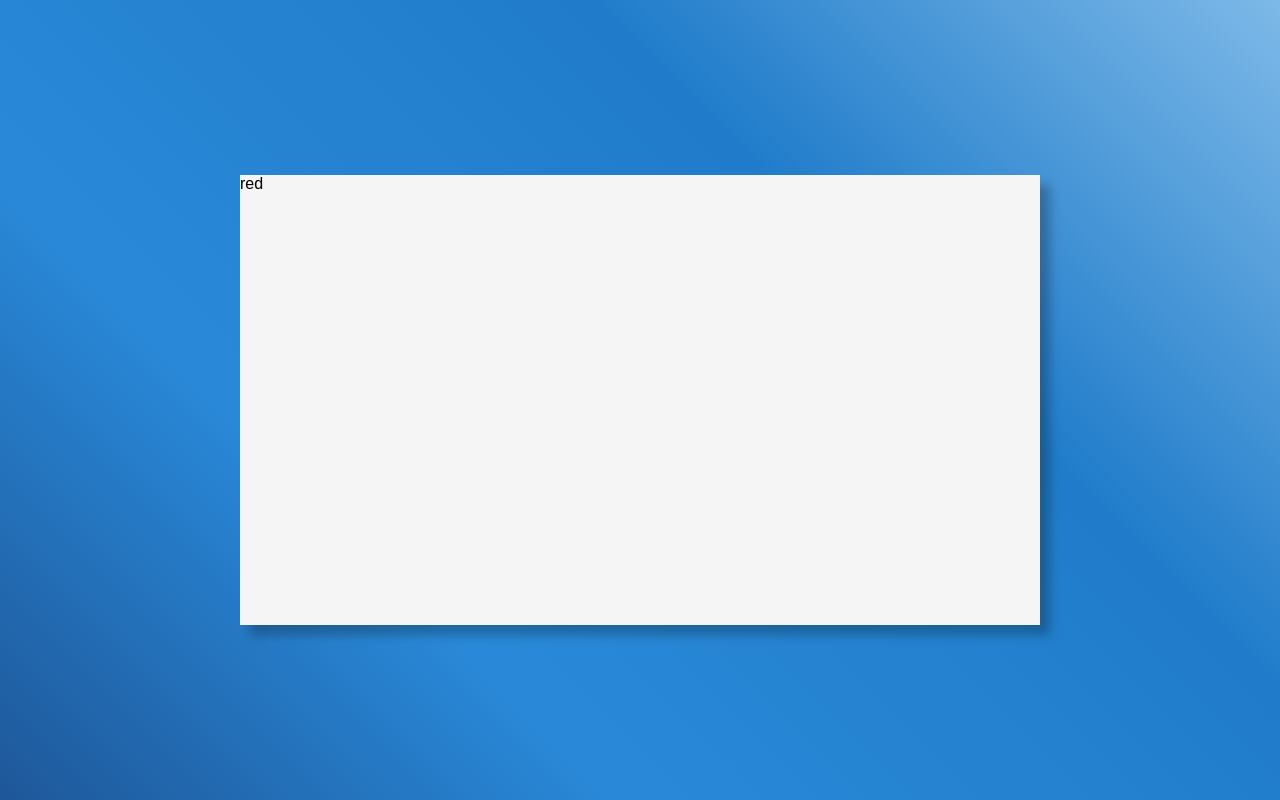
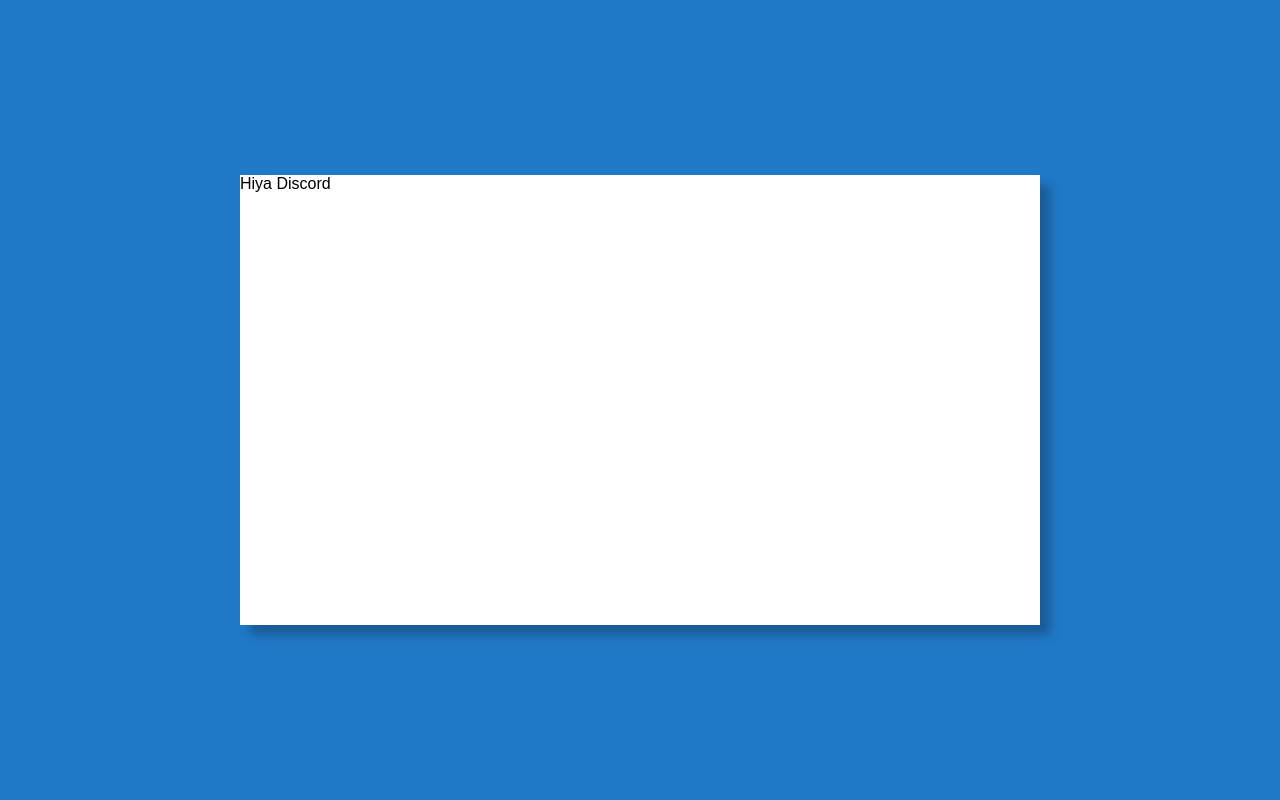
Before and after one commit to coryschimm/react-resume-site, a React (Create React App) app: page / in a window 1280 px wide. Built offline with nearby package versions, Linux system fonts and the light colour scheme.

Commit message:
update some colors

```diff
--- a/src/App.js
+++ b/src/App.js
@@ -37,7 +37,7 @@ const ContentContainer = styled.div`
   transition: visibility 0.5s linear;
   height: 450px;
   width: 800px;
-  background-color: whitesmoke;
+  background-color: white;
   box-shadow: 10px 10px 10px rgba(0, 0, 0, 0.25);
 `;
 
@@ -86,7 +86,7 @@ class App extends Component {
           this.changeView("a");
         }}
       >
-        <ContentContainer title="aaa" out={this.state.visible}>
+        <ContentContainer out={this.state.visible}>
           {this.getView()}
         </ContentContainer>
       </SiteContainer>
--- a/src/OverView.js
+++ b/src/OverView.js
@@ -11,7 +11,7 @@ class OverView extends Component {
   }
 
   render() {
-    return <div>red</div>;
+    return <div>Hiya Discord</div>;
   }
 }
 
--- a/src/index.css
+++ b/src/index.css
@@ -3,27 +3,6 @@ body {
   padding: 0;
   font-family: sans-serif;
   /* Permalink - use to edit and share this gradient: http://colorzilla.com/gradient-editor/#1e5799+0,2989d8+30,207cca+67,7db9e8+100 */
-  background: rgb(30, 87, 153); /* Old browsers */
-  background: -moz-linear-gradient(
-    45deg,
-    rgba(30, 87, 153, 1) 0%,
-    rgba(41, 137, 216, 1) 30%,
-    rgba(32, 124, 202, 1) 67%,
-    rgba(125, 185, 232, 1) 100%
-  ); /* FF3.6-15 */
-  background: -webkit-linear-gradient(
-    45deg,
-    rgba(30, 87, 153, 1) 0%,
-    rgba(41, 137, 216, 1) 30%,
-    rgba(32, 124, 202, 1) 67%,
-    rgba(125, 185, 232, 1) 100%
-  ); /* Chrome10-25,Safari5.1-6 */
-  background: linear-gradient(
-    45deg,
-    rgba(30, 87, 153, 1) 0%,
-    rgba(41, 137, 216, 1) 30%,
-    rgba(32, 124, 202, 1) 67%,
-    rgba(125, 185, 232, 1) 100%
-  ); /* W3C, IE10+, FF16+, Chrome26+, Opera12+, Safari7+ */
-  filter: progid:DXImageTransform.Microsoft.gradient( startColorstr='#1e5799', endColorstr='#7db9e8',GradientType=1 ); /* IE6-9 fallback on horizontal gradient */
+  /* Permalink - use to edit and share this gradient: http://colorzilla.com/gradient-editor/#87e0fd+0,53cbf1+40,05abe0+100;Blue+3D+%23+16 */
+  background: #2079c7;
 }
```
